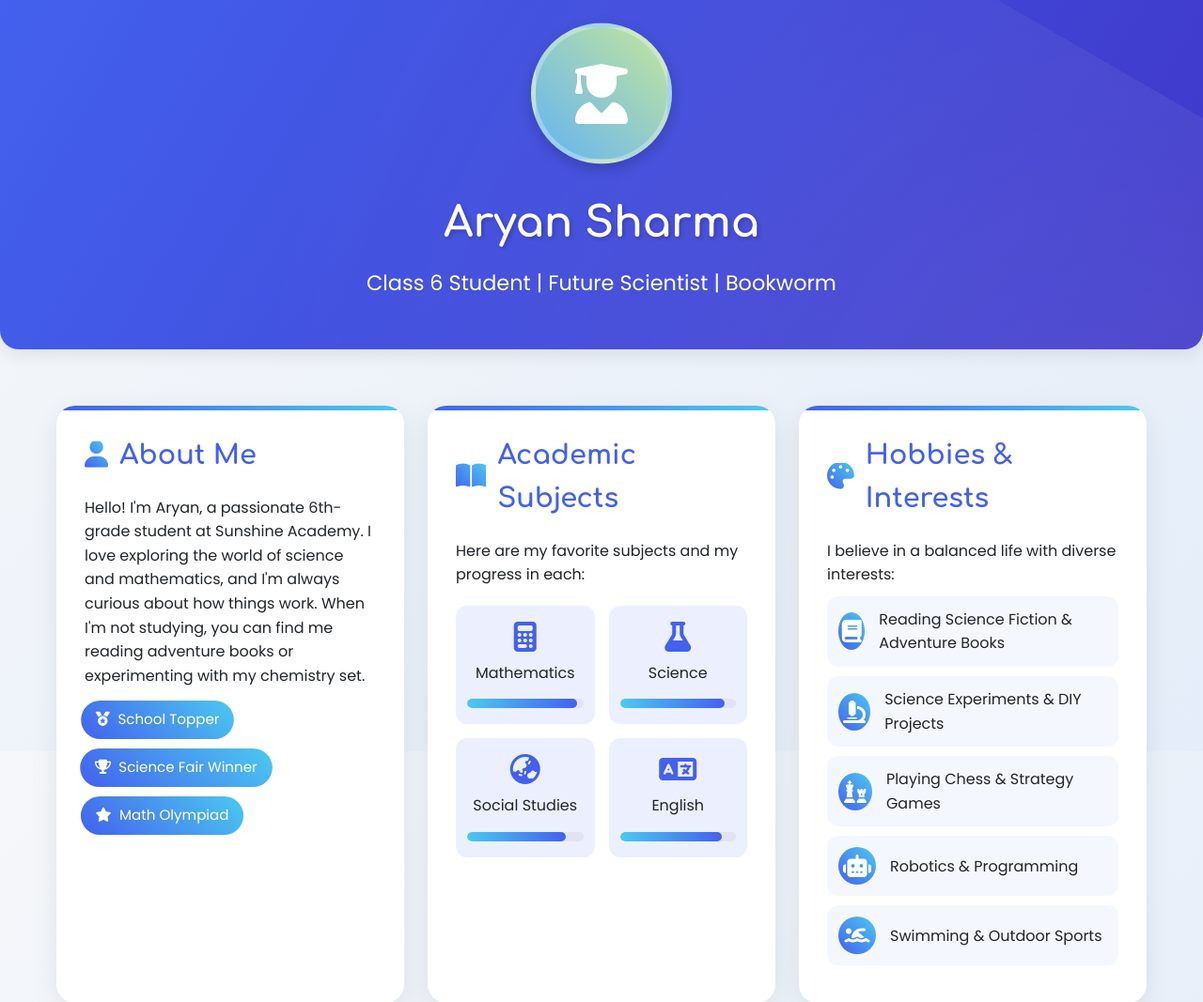
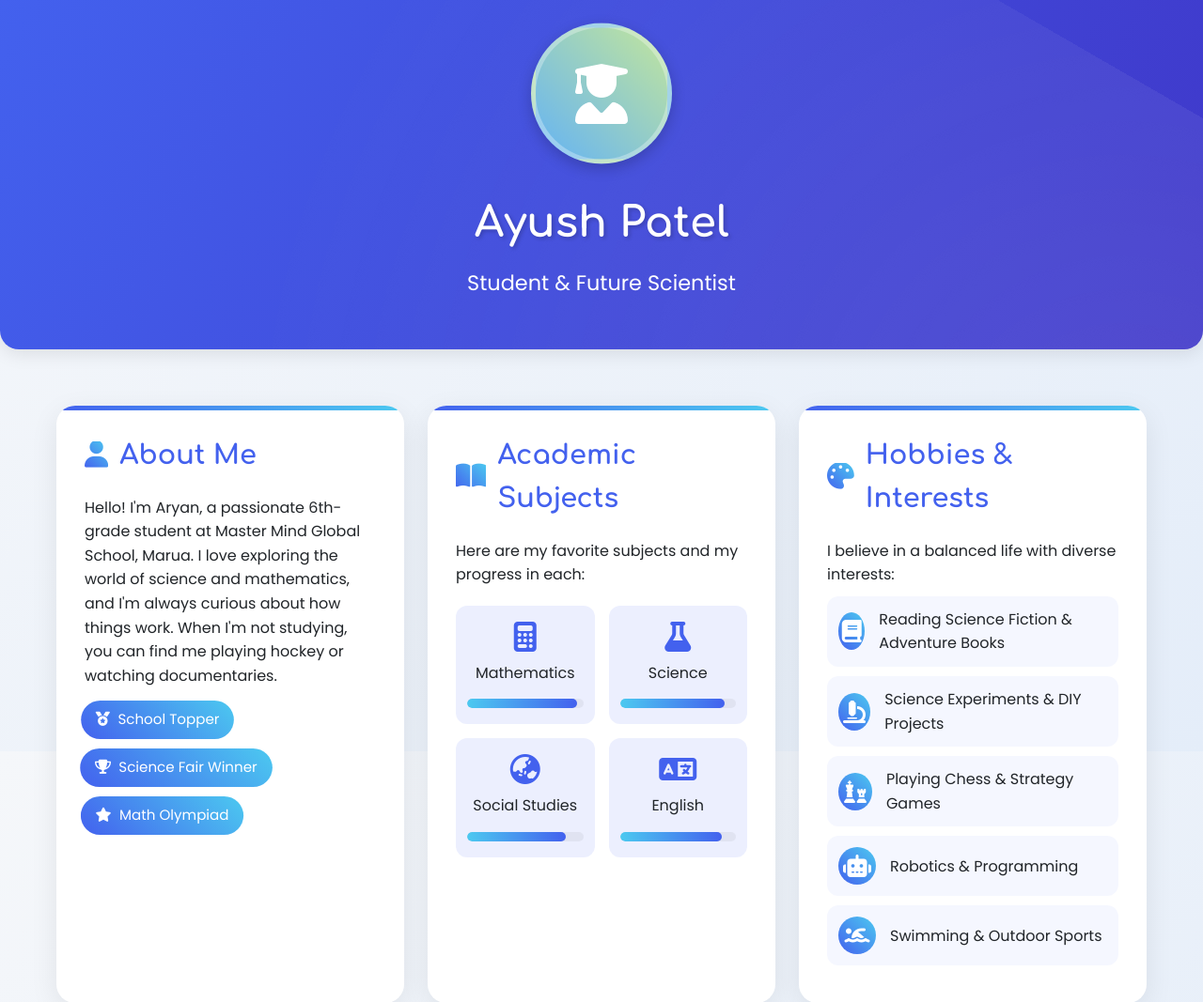
Before and after one commit to ayushrajpatel/ayushrajpatel.github.io, a plain HTML site: page index.html in a window 1280 px wide. Shown: the top 1067 px of the page at 94% size. Drawn offline with Linux system fonts and the light colour scheme.

Commit message:
Update index.html

```diff
--- a/index.html
+++ b/index.html
@@ -3,7 +3,7 @@
 <head>
     <meta charset="UTF-8">
     <meta name="viewport" content="width=device-width, initial-scale=1.0">
-    <title>Aryan's Academic Profile | Class 6</title>
+    <title>Ayush Patel — Portfolio</title>
     <link rel="stylesheet" href="https://cdnjs.cloudflare.com/ajax/libs/font-awesome/6.4.0/css/all.min.css">
     <link href="https://fonts.googleapis.com/css2?family=Poppins:wght@300;400;500;600;700&family=Comfortaa:wght@400;700&display=swap" rel="stylesheet">
     <style>
@@ -386,8 +386,8 @@
                     <i class="fas fa-user-graduate"></i>
                 </div>
             </div>
-            <h1>Aryan Sharma</h1>
-            <div class="tagline">Class 6 Student | Future Scientist | Bookworm</div>
+            <h1>Ayush Patel</h1>
+            <div class="tagline">Student & Future Scientist</div>
         </div>
     </header>
 
@@ -395,7 +395,7 @@
         <div class="info-grid">
             <div class="card">
                 <h2><i class="fas fa-user"></i> About Me</h2>
-                <p>Hello! I'm Aryan, a passionate 6th-grade student at Sunshine Academy. I love exploring the world of science and mathematics, and I'm always curious about how things work. When I'm not studying, you can find me reading adventure books or experimenting with my chemistry set.</p>
+                <p>Hello! I'm Aryan, a passionate 6th-grade student at Master Mind Global School, Marua. I love exploring the world of science and mathematics, and I'm always curious about how things work. When I'm not studying, you can find me playing hockey or watching documentaries.</p>
 
                 <div class="badge-container">
                     <div class="badge"><i class="fas fa-medal"></i> School Topper</div>
```
